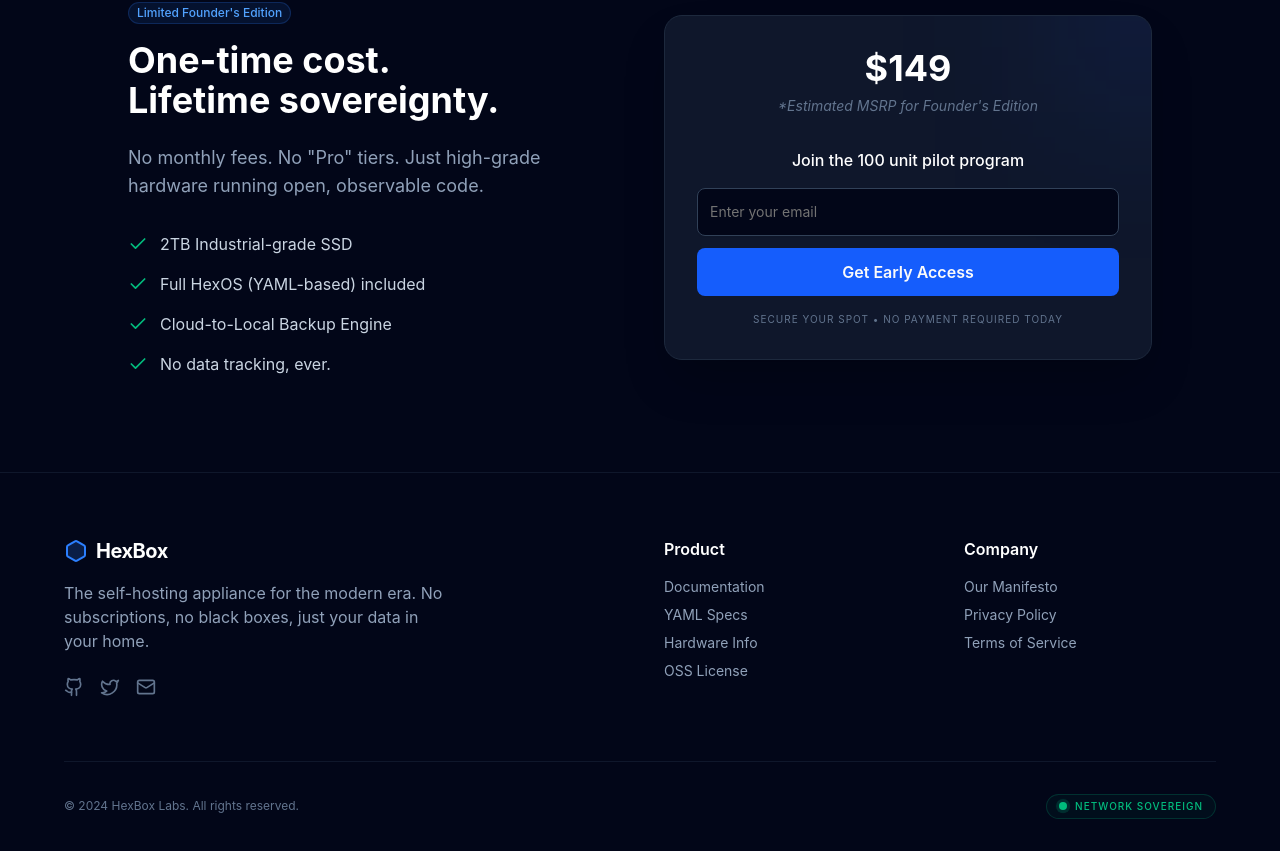
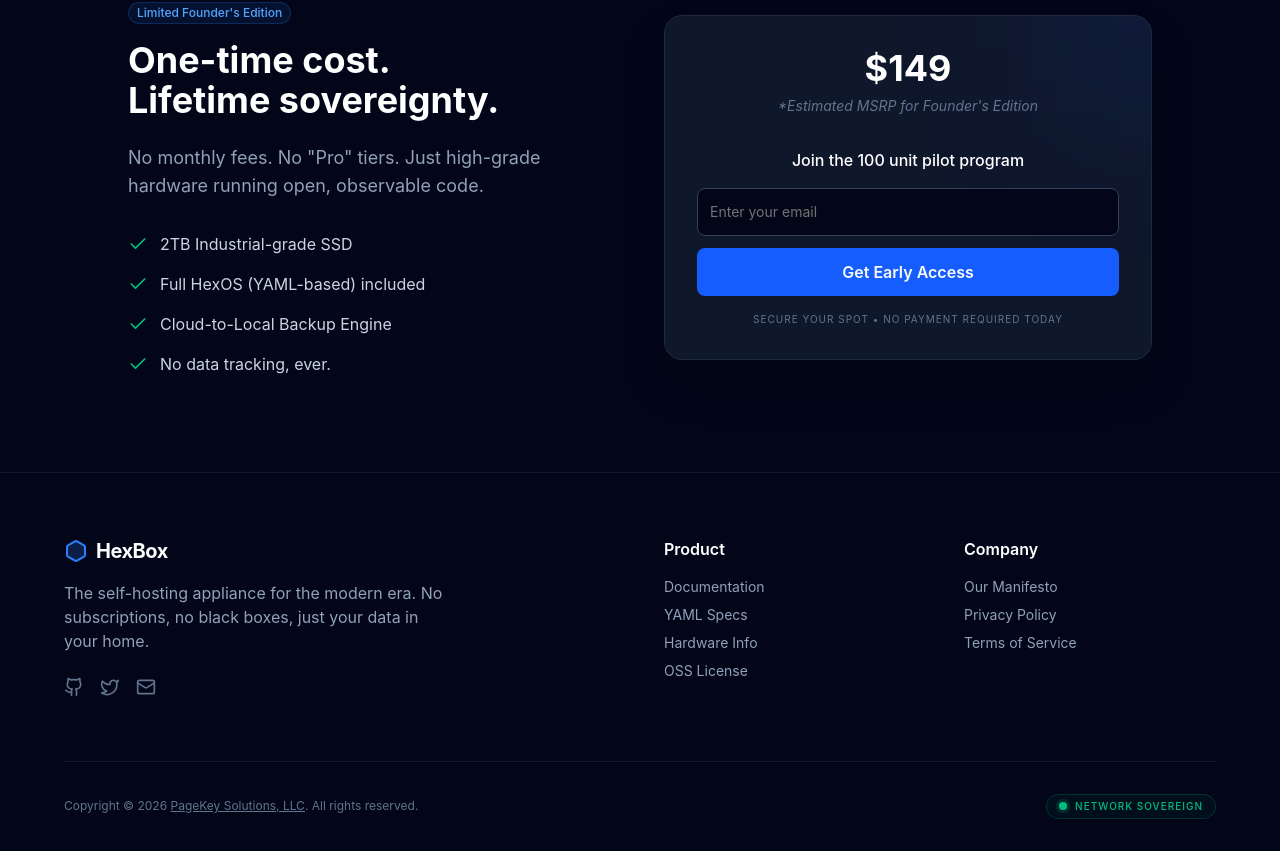
Before and after one commit to pagekey/tryhexbox.com, a React (Vite) app: page / in a window 1280 px wide. Shown: the part 3268-4119 px from the top of the page. Built offline with nearby package versions, Linux system fonts and the light colour scheme.

Commit message:
fix: update copyright in footer

```diff
--- a/src/components/Footer.tsx
+++ b/src/components/Footer.tsx
@@ -54,7 +54,7 @@
                 {/* Bottom Bar: Brand Polish */}
                 <div className="pt-8 border-t border-slate-900 flex flex-col md:flex-row justify-between items-center gap-4">
                     <p className="text-slate-500 text-xs">
-                        © 2024 HexBox Labs. All rights reserved.
+                        Copyright &copy; 2026 <a className="underline" href="https://pagekey.io">PageKey Solutions, LLC</a>. All rights reserved.
                     </p>
 
                     {/* The "Pulse" - Real-time Brand Polish */}
```
